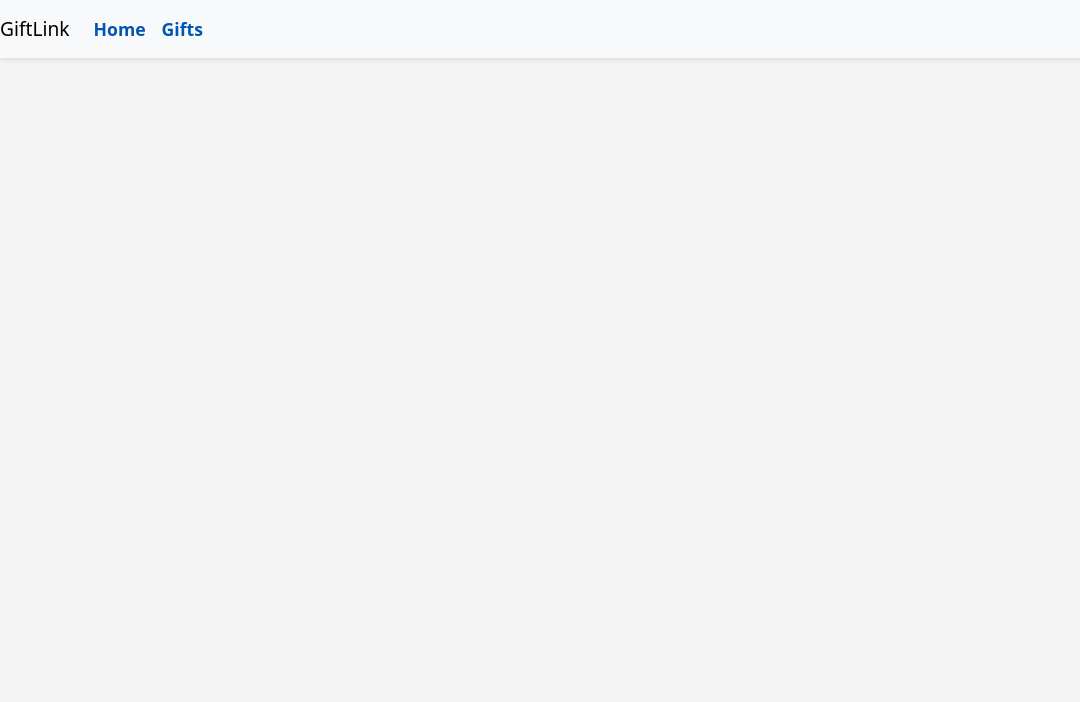
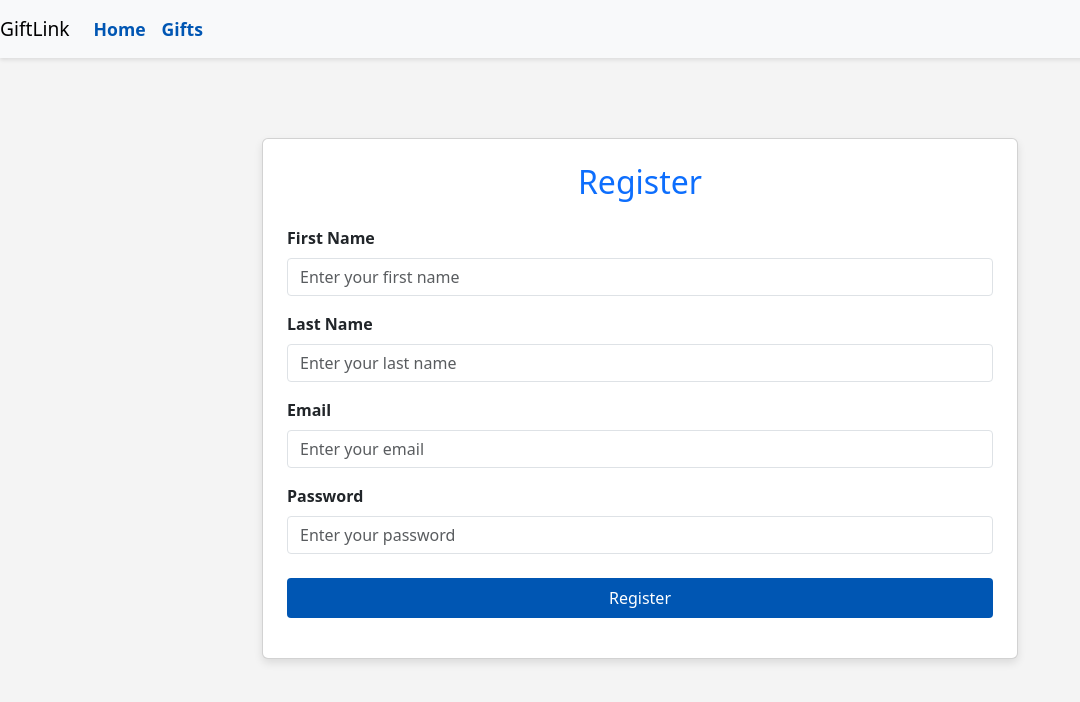
Before and after one commit to Marianntech/fullstack-capstone-project, a React (Create React App) app in the folder giftlink-frontend/: page /app/register in a window 1280 px wide. Before the commit this address had no page. Shown: the top 702 px of the page, without its empty margins (0-1080 px from the left). Built offline with nearby package versions, Linux system fonts and the light colour scheme.

Commit message:
Added RegisterPage and LoginPage with routes

```diff
--- a/giftlink-frontend/src/App.js
+++ b/giftlink-frontend/src/App.js
@@ -1,6 +1,8 @@
 import React from 'react';
 import { Routes, Route, useNavigate } from 'react-router-dom';
 import MainPage from './components/MainPage/MainPage';
+import LoginPage from './components/LoginPage/LoginPage';
+import RegisterPage from './components/RegisterPage/RegisterPage';
 import 'bootstrap/dist/css/bootstrap.min.css';
 import './App.css';
 import Navbar from './components/Navbar/Navbar';
@@ -14,6 +16,8 @@
           {/* the final code will not pass the products to every page, but each page will call the server API */}
           <Route path="/" element={<MainPage />} />
           <Route path="/app" element={<MainPage />} />
+          <Route path="/app/login" element={<LoginPage />} />
+          <Route path="/app/register" element={<RegisterPage />} />
         </Routes>
         </>
   );
--- /dev/null
+++ b/giftlink-frontend/src/components/LoginPage/LoginPage.css
@@ -0,0 +1,44 @@
+.login-card {
+    background-color: #fff;
+    box-shadow: 0px 4px 8px rgba(0, 0, 0, 0.1);
+  }
+
+  .login-card .form-label {
+    font-weight: 600;
+  }
+
+  .login-card input {
+    border-radius: 0.25rem;
+  }
+
+  .login-card .btn {
+    padding: 0.5rem 1rem;
+    border-radius: 0.25rem;
+  }
+
+  .login-card .btn-primary {
+    background-color: #0056b3;
+    border: none;
+  }
+
+  .login-card .btn-secondary {
+    background-color: #dc3545;
+    border: none;
+  }
+
+  .login-card .text-primary {
+    color: #0056b3;
+  }
+
+  .login-card .text-secondary {
+    color: #6c757d;
+  }
+
+  /* Additional styles */
+  a.text-primary:hover {
+    text-decoration: underline;
+  }
+
+  a.text-secondary:hover {
+    text-decoration: underline;
+  }
--- /dev/null
+++ b/giftlink-frontend/src/components/LoginPage/LoginPage.js
@@ -0,0 +1,69 @@
+import React, { useState } from "react";
+import "./LoginPage.css";
+
+function LoginPage() {
+
+  const [email, setEmail] = useState('');
+  const [password, setPassword] = useState('');
+
+  const handleLogin = async () => {
+    console.log("Inside handleLogin");
+    console.log(email, password);
+  };
+
+  return (
+    <div className="container mt-5">
+      <div className="row justify-content-center">
+        <div className="col-md-6 col-lg-4">
+          <div className="login-card p-4 border rounded">
+
+            <h2 className="text-center mb-4 font-weight-bold">Login</h2>
+
+            {/* Email */}
+            <div className="mb-3">
+              <label htmlFor="email" className="form-label">Email</label>
+              <input
+                id="email"
+                type="text"
+                className="form-control"
+                placeholder="Enter your email"
+                value={email}
+                onChange={(e) => setEmail(e.target.value)}
+              />
+            </div>
+
+            {/* Password */}
+            <div className="mb-3">
+              <label htmlFor="password" className="form-label">Password</label>
+              <input
+                id="password"
+                type="password"
+                className="form-control"
+                placeholder="Enter your password"
+                value={password}
+                onChange={(e) => setPassword(e.target.value)}
+              />
+            </div>
+
+            <button
+              className="btn btn-primary w-100 mb-3"
+              onClick={handleLogin}
+            >
+              Login
+            </button>
+
+            <p className="mt-4 text-center">
+              New here?{" "}
+              <a href="/app/register" className="text-primary">
+                Register Here
+              </a>
+            </p>
+
+          </div>
+        </div>
+      </div>
+    </div>
+  );
+}
+
+export default LoginPage;
--- /dev/null
+++ b/giftlink-frontend/src/components/RegisterPage/RegisterPage.css
@@ -0,0 +1,44 @@
+.register-card {
+  background-color: #fff;
+  box-shadow: 0px 4px 8px rgba(0, 0, 0, 0.1);
+}
+
+.register-card .form-label {
+  font-weight: 600;
+}
+
+.register-card input {
+  border-radius: 0.25rem;
+}
+
+.register-card .btn {
+  padding: 0.5rem 1rem;
+  border-radius: 0.25rem;
+}
+
+.register-card .btn-primary {
+  background-color: #0056b3;
+  border: none;
+}
+
+.register-card .btn-secondary {
+  background-color: #dc3545;
+  border: none;
+}
+
+.register-card .text-primary {
+  color: #0056b3;
+}
+
+.register-card .text-secondary {
+  color: #6c757d;
+}
+
+/* Additional styles */
+a.text-primary:hover {
+  text-decoration: underline;
+}
+
+a.text-secondary:hover {
+  text-decoration: underline;
+}
--- /dev/null
+++ b/giftlink-frontend/src/components/RegisterPage/RegisterPage.js
@@ -0,0 +1,86 @@
+import React, { useState } from "react";
+import "./RegisterPage.css";
+
+function RegisterPage() {
+
+  const [firstName, setFirstName] = useState('');
+  const [lastName, setLastName] = useState('');
+  const [email, setEmail] = useState('');
+  const [password, setPassword] = useState('');
+
+  const handleRegister = async () => {
+    console.log("Register invoked");
+    console.log(firstName, lastName, email, password);
+  };
+
+  return (
+    <div className="container mt-5">
+      <div className="card register-card p-4">
+
+        <h2 className="text-center mb-4 text-primary">Register</h2>
+
+        {/* First Name */}
+        <div className="mb-3">
+          <label htmlFor="firstName" className="form-label">First Name</label>
+          <input
+            id="firstName"
+            type="text"
+            className="form-control"
+            placeholder="Enter your first name"
+            value={firstName}
+            onChange={(e) => setFirstName(e.target.value)}
+          />
+        </div>
+
+        {/* Last Name */}
+        <div className="mb-3">
+          <label htmlFor="lastName" className="form-label">Last Name</label>
+          <input
+            id="lastName"
+            type="text"
+            className="form-control"
+            placeholder="Enter your last name"
+            value={lastName}
+            onChange={(e) => setLastName(e.target.value)}
+          />
+        </div>
+
+        {/* Email */}
+        <div className="mb-3">
+          <label htmlFor="email" className="form-label">Email</label>
+          <input
+            id="email"
+            type="email"
+            className="form-control"
+            placeholder="Enter your email"
+            value={email}
+            onChange={(e) => setEmail(e.target.value)}
+          />
+        </div>
+
+        {/* Password */}
+        <div className="mb-4">
+          <label htmlFor="password" className="form-label">Password</label>
+          <input
+            id="password"
+            type="password"
+            className="form-control"
+            placeholder="Enter your password"
+            value={password}
+            onChange={(e) => setPassword(e.target.value)}
+          />
+        </div>
+
+        <button
+          className="btn btn-primary w-100 mb-3"
+          onClick={handleRegister}
+        >
+          Register
+        </button>
+
+      </div>
+    </div>
+  );
+}
+
+export default RegisterPage;
```
